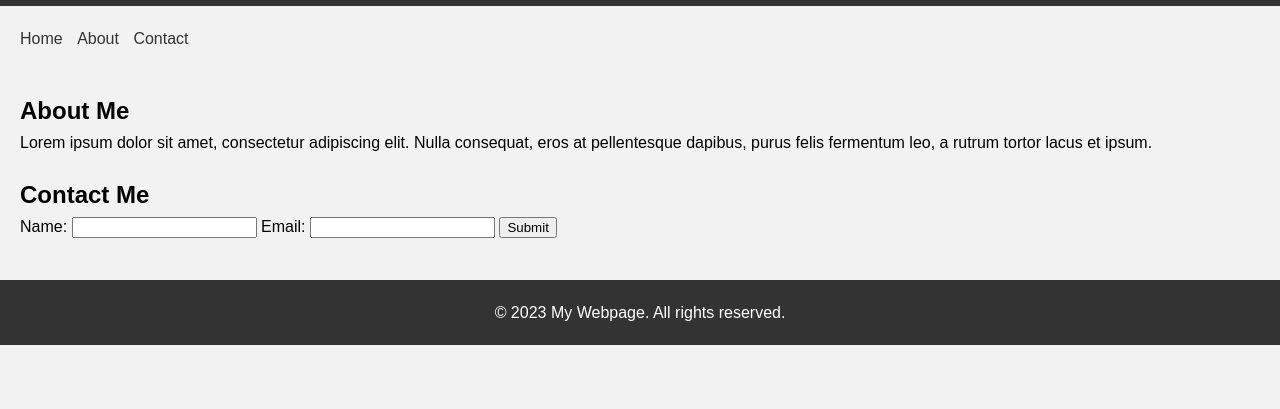
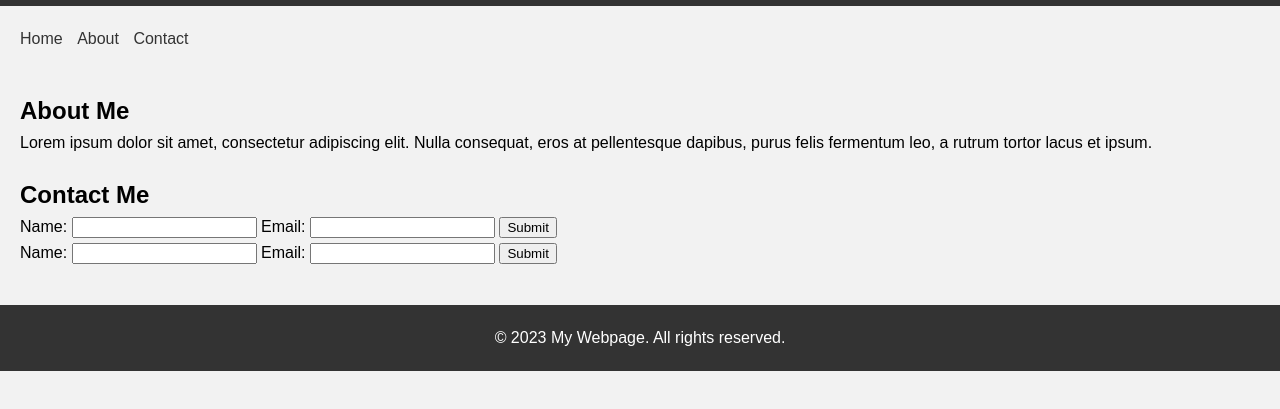
Before and after one commit to Avinashjat/demo-website, a plain HTML site: page index.html in a window 1280 px wide. Shown: the part 85-494 px from the top of the page. Drawn offline with Linux system fonts and the light colour scheme.

Commit message:
update website

```diff
--- a/index.html
+++ b/index.html
@@ -34,6 +34,16 @@
 
         <input type="submit" value="Submit">
       </form>
+
+      <form>
+        <label for="name">Name:</label>
+        <input type="text" id="name" name="name">
+
+        <label for="email">Email:</label>
+        <input type="email" id="email" name="email">
+
+        <input type="submit" value="Submit">
+      </form>
     </section>
   </main>
 
```
